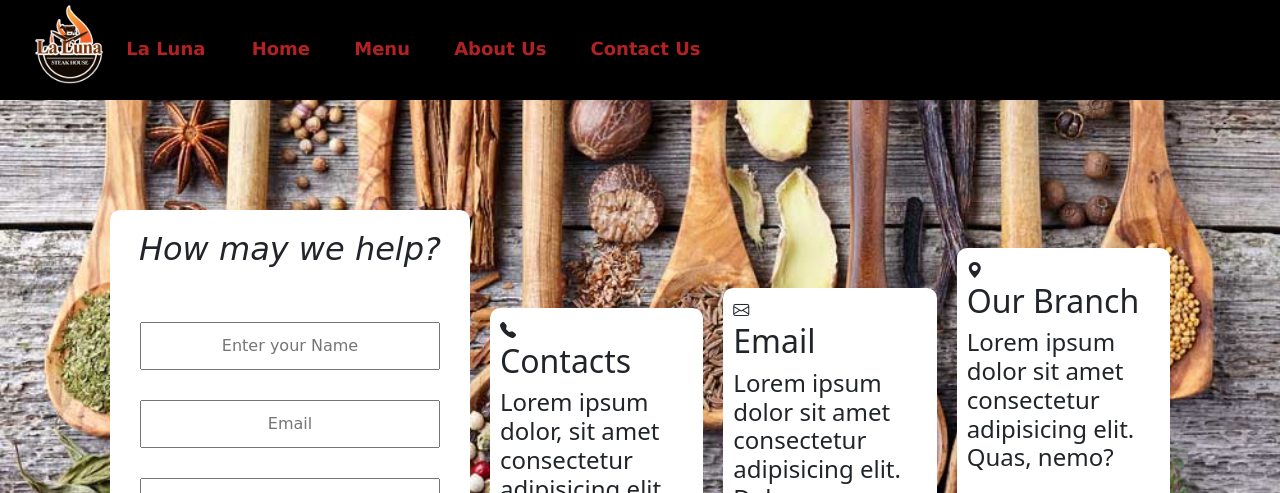
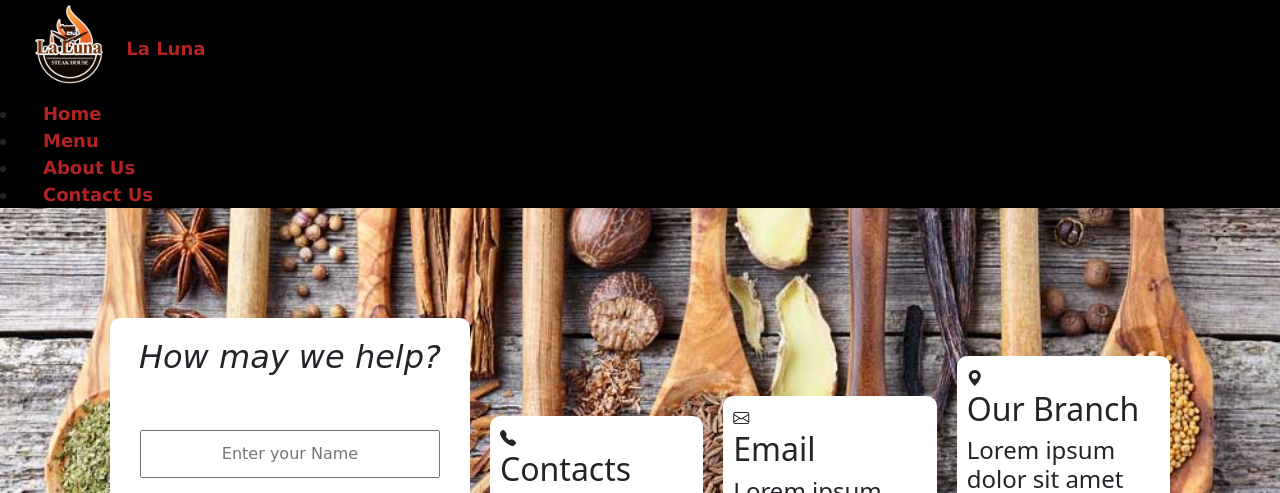
Before and after one commit to Dracorecord/Group-3-BestofBest, a plain HTML site: page contact.html in a window 1280 px wide. Shown: the top 493 px of the page. Drawn offline with nearby package versions, Linux system fonts and the light colour scheme.

Commit message:
fixing error

```diff
--- a/contact.html
+++ b/contact.html
@@ -20,10 +20,10 @@
                 <img src="./images/LaLunaSteak.png">
                 La Luna
             </a>
-            <a href="#home">Home</a>
-            <a href="#menu" >Menu</a>
-            <a href="#about" >About Us</a>
-            <a href="#contact">Contact Us</a>
+            <li><a href="home.html" class="">Home</a></li>
+            <li><a href="menu.html" class="">Menu</a></li>
+            <li><a href="about.html" class="">About Us</a></li>
+            <li><a href="#" class="active">Contact Us</a></li>
         </div>
 
     <div class="mid">
```
Also changed, not shown: home.html (+3 -3 lines), menu.html (+4 -4 lines).
